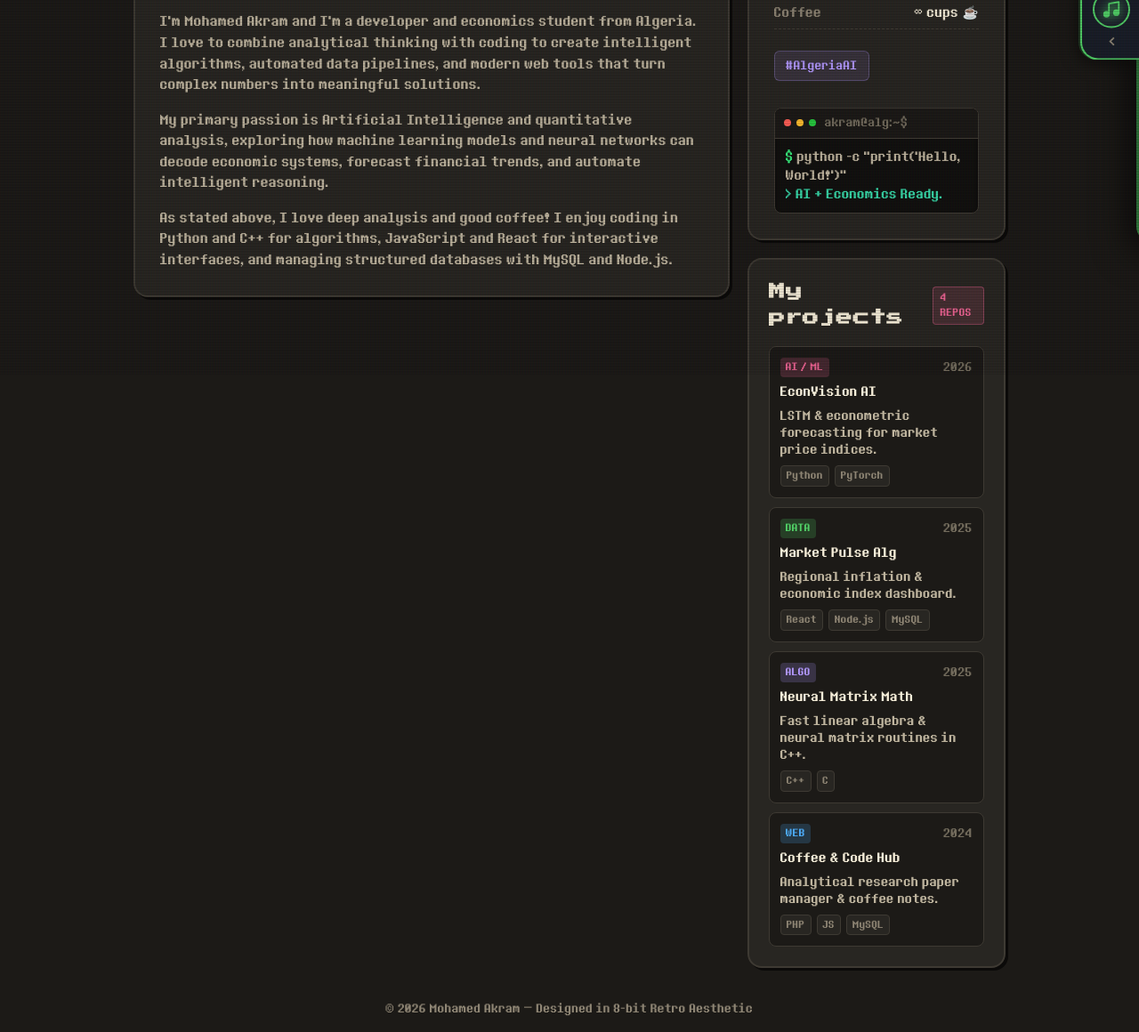
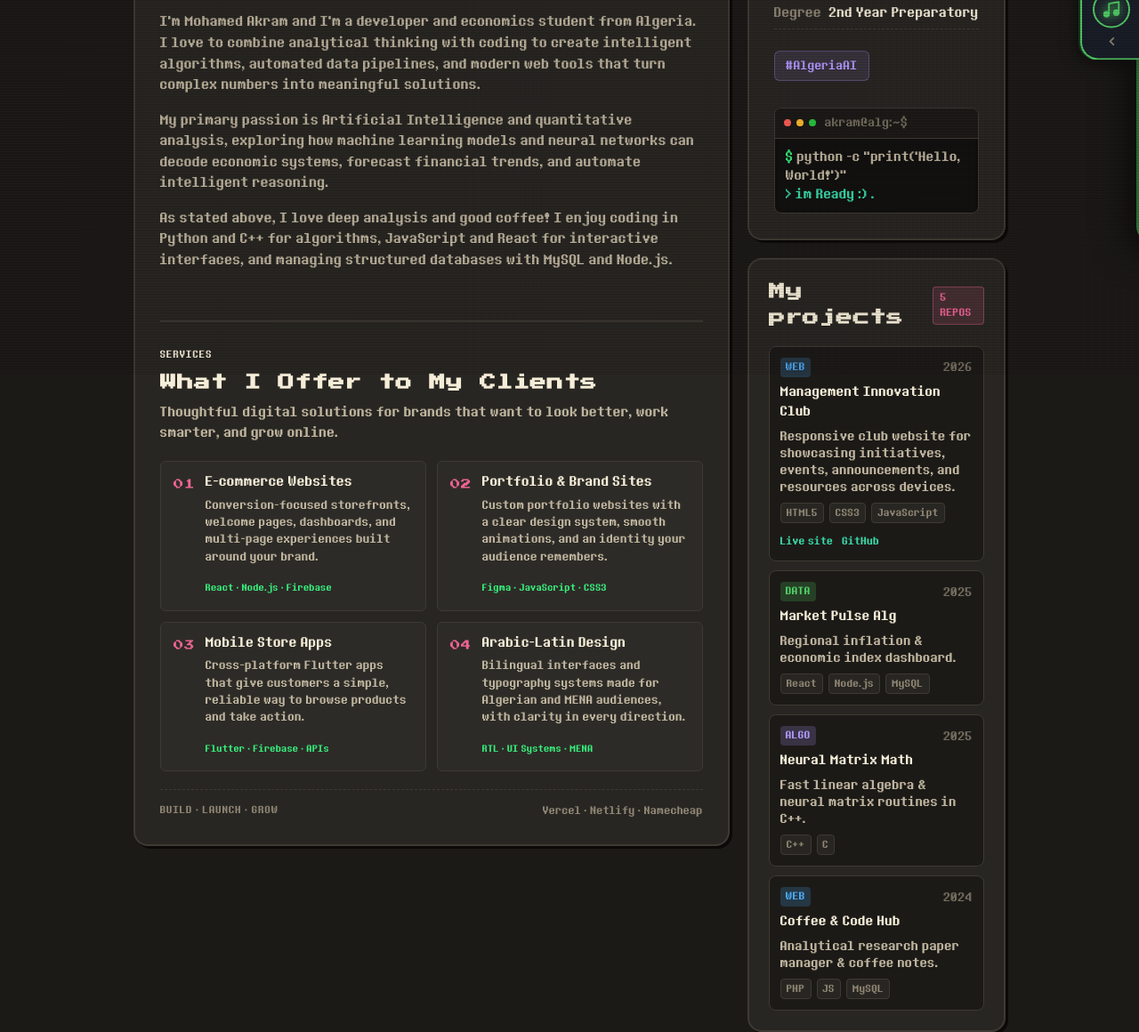
Before and after one commit to akr4mcodes/portfolio-in-pixels, a plain HTML site: page index.html in a window 1280 px wide. Shown: the part 379-1539 px from the top of the page at 89% size. Drawn offline with Linux system fonts and the light colour scheme.

Commit message:
Update portfolio design

```diff
--- a/index.html
+++ b/index.html
@@ -232,6 +232,58 @@
           </div>
         </div>
 
+        <!-- Client Services Section -->
+        <div class="offer-section">
+          <div class="offer-heading">
+            <span class="section-kicker">SERVICES</span>
+            <h2 class="section-title">What I Offer to My Clients</h2>
+            <p class="offer-intro">Thoughtful digital solutions for brands that want to look better, work smarter, and grow online.</p>
+          </div>
+
+          <div class="offer-grid">
+            <article class="offer-item">
+              <span class="offer-number">01</span>
+              <div>
+                <h3>E-commerce Websites</h3>
+                <p>Conversion-focused storefronts, welcome pages, dashboards, and multi-page experiences built around your brand.</p>
+                <span class="offer-tag">React · Node.js · Firebase</span>
+              </div>
+            </article>
+
+            <article class="offer-item">
+              <span class="offer-number">02</span>
+              <div>
+                <h3>Portfolio &amp; Brand Sites</h3>
+                <p>Custom portfolio websites with a clear design system, smooth animations, and an identity your audience remembers.</p>
+                <span class="offer-tag">Figma · JavaScript · CSS3</span>
+              </div>
+            </article>
+
+            <article class="offer-item">
+              <span class="offer-number">03</span>
+              <div>
+                <h3>Mobile Store Apps</h3>
+                <p>Cross-platform Flutter apps that give customers a simple, reliable way to browse products and take action.</p>
+                <span class="offer-tag">Flutter · Firebase · APIs</span>
+              </div>
+            </article>
+
+            <article class="offer-item">
+              <span class="offer-number">04</span>
+              <div>
+                <h3>Arabic-Latin Design</h3>
+                <p>Bilingual interfaces and typography systems made for Algerian and MENA audiences, with clarity in every direction.</p>
+                <span class="offer-tag">RTL · UI Systems · MENA</span>
+              </div>
+            </article>
+          </div>
+
+          <div class="offer-footer">
+            <span class="offer-footer-label">BUILD · LAUNCH · GROW</span>
+            <span>Vercel · Netlify · Namecheap</span>
+          </div>
+        </div>
+
       </section>
 
       <!-- Sidebar Right Column (Extra Data + My Projects in Red Zone) -->
@@ -256,11 +308,11 @@
             </div>
             <div class="stat-row">
               <span class="stat-label">Passions</span>
-              <span class="stat-value">Software Devolepment &amp; Ai</span>
+              <span class="stat-value">Software Development &amp; AI</span>
             </div>
             <div class="stat-row">
-              <span class="stat-label">Coffee</span>
-              <span class="stat-value">∞ cups ☕</span>
+              <span class="stat-label">Degree</span>
+              <span class="stat-value">2nd Year Preparatory</span>
             </div>
           </div>
 
@@ -279,7 +331,7 @@
             </div>
             <div class="terminal-body" id="termOutput">
               <span class="prompt">$</span> python -c "print('Hello, World!')"<br>
-              <span class="term-green">> AI + Economics Ready.</span>
+              <span class="term-green">> im Ready :) .</span>
             </div>
           </div>
         </aside>
@@ -288,21 +340,26 @@
         <section class="card projects-sidebar-card" id="projectsSidebarCard">
           <div class="sidebar-projects-header">
             <h2 class="section-title">My projects</h2>
-            <span class="project-count-pill">4 REPOS</span>
+            <span class="project-count-pill">5 REPOS</span>
           </div>
 
           <div class="sidebar-projects-list">
             <!-- Project 1 -->
             <article class="sidebar-project-item">
               <div class="sp-header">
-                <span class="project-tag ai">AI / ML</span>
+                <span class="project-tag web">WEB</span>
                 <span class="sp-year">2026</span>
               </div>
-              <h3 class="sp-title">EconVision AI</h3>
-              <p class="sp-desc">LSTM &amp; econometric forecasting for market price indices.</p>
+              <h3 class="sp-title">Management Innovation Club</h3>
+              <p class="sp-desc">Responsive club website for showcasing initiatives, events, announcements, and resources across devices.</p>
               <div class="sp-tech">
-                <span class="tech-pill">Python</span>
-                <span class="tech-pill">PyTorch</span>
+                <span class="tech-pill">HTML5</span>
+                <span class="tech-pill">CSS3</span>
+                <span class="tech-pill">JavaScript</span>
+              </div>
+              <div class="sp-links">
+                <a href="https://managementinnovationclub.netlify.app/" target="_blank" rel="noreferrer">Live site</a>
+                <a href="https://github.com/makramlbk23-star/mic-project.git" target="_blank" rel="noreferrer">GitHub</a>
               </div>
             </article>
 
@@ -681,8 +738,7 @@
       </div>
 
       <div class="modal-body">
-        <p class="contact-intro">Let's connect! Feel free to reach out for collaboration on AI, Economics, or Web
-          projects.</p>
+        <p class="contact-intro"></p>
 
         <div class="contact-methods">
           <div class="contact-row">
--- a/style.css
+++ b/style.css
@@ -228,7 +228,7 @@ h1, h2, h3, h4, h5, h6,
   text-decoration: none;
   font-family: var(--font-pixel-ui);
   font-size: 0.82rem;
-  font-weight: 600;
+  color: #f5edd8;
   padding: 6px 10px;
   border-radius: 6px;
   border: 1px solid transparent;
@@ -236,14 +236,27 @@ h1, h2, h3, h4, h5, h6,
   cursor: pointer;
 }
 
+[data-theme="light"] .nav-link {
+  color: var(--text-primary);
+}
+
 .nav-link:hover {
   background-color: rgba(255, 255, 255, 0.05);
   transform: translateY(-2px);
 }
 
+[data-theme="light"] .nav-link:hover {
+  background-color: rgba(0, 0, 0, 0.04);
+}
+
 .nav-link.active {
   border-color: var(--border-accent);
   background-color: rgba(0, 0, 0, 0.2);
+}
+
+[data-theme="light"] .nav-link.active {
+  background-color: rgba(0, 0, 0, 0.05);
+  color: var(--text-primary);
 }
 
 /* Nav Specific Accent Colors */
@@ -547,6 +560,104 @@ h1, h2, h3, h4, h5, h6,
   color: var(--text-secondary);
 }
 
+/* ========================================================================
+   CLIENT SERVICES SECTION
+   ======================================================================== */
+.offer-section {
+  display: flex;
+  flex-direction: column;
+  gap: 20px;
+  margin-top: 34px;
+  padding-top: 28px;
+  border-top: 2px solid var(--border-color);
+}
+
+.offer-heading {
+  display: flex;
+  flex-direction: column;
+  gap: 8px;
+}
+
+.section-kicker,
+.offer-footer-label {
+  font-family: var(--font-pixel-ui);
+  font-size: 0.68rem;
+  font-weight: 700;
+  letter-spacing: 1px;
+  color: var(--accent-orange);
+}
+
+.offer-intro {
+  max-width: 620px;
+  font-family: var(--font-pixel-body);
+  font-size: 0.9rem;
+  line-height: 1.55;
+  color: var(--text-secondary);
+}
+
+.offer-grid {
+  display: grid;
+  grid-template-columns: repeat(2, minmax(0, 1fr));
+  gap: 12px;
+}
+
+.offer-item {
+  display: grid;
+  grid-template-columns: auto 1fr;
+  gap: 12px;
+  min-width: 0;
+  padding: 14px;
+  background-color: rgba(255, 255, 255, 0.025);
+  border: 1px solid var(--border-color);
+  border-radius: 6px;
+  transition: border-color 0.15s ease, transform 0.15s ease;
+}
+
+.offer-item:hover {
+  border-color: var(--accent-teal);
+  transform: translateY(-2px);
+}
+
+.offer-number {
+  font-family: var(--font-pixel-heading);
+  font-size: 0.72rem;
+  color: var(--accent-pink);
+  padding-top: 2px;
+}
+
+.offer-item h3 {
+  margin-bottom: 7px;
+  font-family: var(--font-pixel-ui);
+  font-size: 0.9rem;
+  line-height: 1.3;
+  color: var(--text-primary);
+}
+
+.offer-item p {
+  margin-bottom: 10px;
+  font-family: var(--font-pixel-body);
+  font-size: 0.78rem;
+  line-height: 1.55;
+  color: var(--text-secondary);
+}
+
+.offer-tag {
+  font-family: var(--font-pixel-ui);
+  font-size: 0.63rem;
+  color: var(--accent-teal);
+}
+
+.offer-footer {
+  display: flex;
+  justify-content: space-between;
+  gap: 12px;
+  padding-top: 14px;
+  border-top: 1px dashed var(--border-color);
+  font-family: var(--font-pixel-body);
+  font-size: 0.72rem;
+  color: var(--text-muted);
+}
+
 /* ==========================================================================
    SIDEBAR CARD (RIGHT ~30% — EXTRA DATA)
    ========================================================================== */
@@ -742,6 +853,26 @@ h1, h2, h3, h4, h5, h6,
   flex-wrap: wrap;
   gap: 6px;
   margin-top: 2px;
+}
+
+.sp-links {
+  display: flex;
+  flex-wrap: wrap;
+  gap: 10px;
+  margin-top: 6px;
+}
+
+.sp-links a {
+  font-family: var(--font-pixel-ui);
+  font-size: 0.7rem;
+  color: var(--accent-teal-nav);
+  text-decoration: none;
+  transition: opacity 0.15s ease;
+}
+
+.sp-links a:hover {
+  opacity: 0.8;
+  text-decoration: underline;
 }
 
 /* --- Footer --- */
@@ -1533,12 +1664,16 @@ h1, h2, h3, h4, h5, h6,
     grid-template-columns: 1fr;
   }
 
+  .sidebar-column {
+    display: contents;
+  }
+
   .sidebar-card {
+    display: none;
+  }
+
+  .projects-sidebar-card {
     order: 2;
-  }
-
-  .primary-card {
-    order: 1;
   }
 }
 
@@ -1569,6 +1704,14 @@ h1, h2, h3, h4, h5, h6,
 
   .taglines {
     align-items: center;
+  }
+
+  .offer-grid {
+    grid-template-columns: 1fr;
+  }
+
+  .offer-footer {
+    flex-direction: column;
   }
 
   .tech-stack-row {
```
Also changed, not shown: 1 other file.
